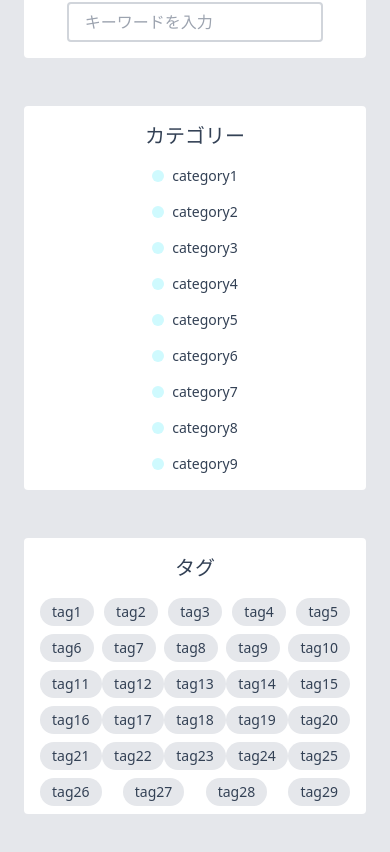
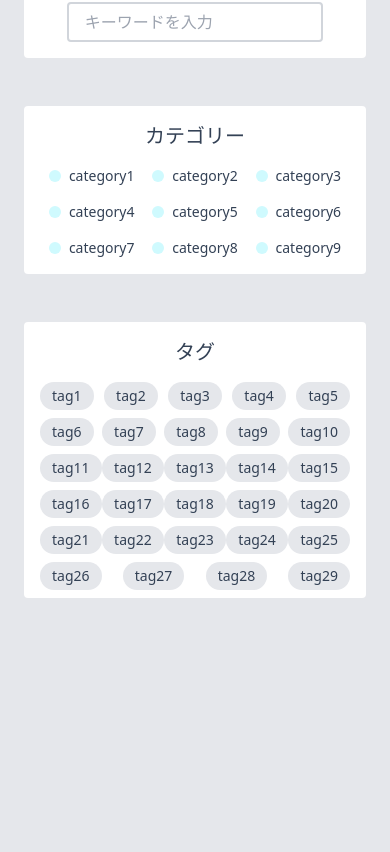
Before and after one commit to yumekiti-archive/blog-client, a React (Create React App) app: page /reports in a window 390 px wide. Shown: the part 3314-4166 px from the top of the page. After the commit the page ends 3960 px from the top, so only its background shows below. Built offline with nearby package versions, Linux system fonts and the light colour scheme.

Commit message:
`add` knowledge find

```diff
--- a/src/components/Categories.tsx
+++ b/src/components/Categories.tsx
@@ -14,12 +14,12 @@ const Categories: FC<Props> = ({ categories }) => {
       <h1 className='text-xl text-center py-4'>
         カテゴリー
       </h1>
-      <div className='px-4'>
+      <div className='px-4 flex flex-wrap'>
         {categories.map((category) => (
           <Link
             key={category.id}
             to={'/category/' + category.id}
-            className='block pb-4'
+            className='block pb-4 w-1/3 lg:w-full'
           >
             <p className='text-sm text-center cursor-pointer hover:underline flex items-center justify-center'>
               <span className='flex items-center justify-center'>
--- a/src/components/Knowledge.tsx
+++ b/src/components/Knowledge.tsx
@@ -31,9 +31,9 @@ const Knowledge: FC<Props> = ({ knowledge, groupNum, findKnowledge }) => {
   useEffect(() => {
     // find
     if (findKnowledge.category !== 0) {
-      setKnowledgeData(knowledge.filter((report) => report.category.id === findKnowledge.category));
+      setKnowledgeData(knowledge.filter((knowledge) => knowledge.category.id === findKnowledge.category));
     } else if (findKnowledge.tag !== 0) {
-      setKnowledgeData(knowledge.filter((report) => report.tags.some((tag) => tag.id === findKnowledge.tag)));
+      setKnowledgeData(knowledge.filter((knowledge) => knowledge.tags.some((tag) => tag.id === findKnowledge.tag)));
     } else {
       setKnowledgeData(knowledge);
     }
@@ -44,8 +44,9 @@ const Knowledge: FC<Props> = ({ knowledge, groupNum, findKnowledge }) => {
         knowledgeData.push({ id: 0, title: "", subtitle: "", img: "", date: "", path: "", category: {id:0, name:""}, tags: [] });
       }
     }
-  }, [knowledgeData, groupNum]);
+  }, [knowledge, findKnowledge]);
 
+  // gorup
   const knowledgeGroup = knowledgeData.reduce((acc, cur, i) => {
     if (i % groupNum === 0) {
       acc.push([cur]);
@@ -55,6 +56,7 @@ const Knowledge: FC<Props> = ({ knowledge, groupNum, findKnowledge }) => {
     return acc;
   }, [] as { id: number; title: string; subtitle: string; img: string; date: string; path: string; category: { id: number; name: string; }; tags: { id: number; name: string; }[]; }[][]);
 
+  // page
   const [page, setPage] = useState(1);
   const maxPage = knowledgeGroup.length;
 
--- a/src/components/Reports.tsx
+++ b/src/components/Reports.tsx
@@ -25,6 +25,7 @@ interface Props {
 
 const Reports: FC<Props> = ({ reports, groupNum, findReports }) => {
   const [reportsData, setReportsData] = useState(reports);
+
   useEffect(() => {
     // find
     if (findReports.category !== 0) {
--- a/src/libs/mocks/knowledge.ts
+++ b/src/libs/mocks/knowledge.ts
@@ -20,8 +20,8 @@ export const getKnowledgeMock = () => {
       subtitle: `subtitle${i}`,
       date: '2020-01-01',
       path: 'https://twitter.com/yumekiti1204',
-      category: { id: 1, name: 'category'},
-      tags: [{ id: 1, name: 'tag1' }, { id: 2, name: 'tag2' }],
+      category: { id: i, name: 'category'},
+      tags: [{ id: i, name: 'tag1' }],
     });
   }
 
```
